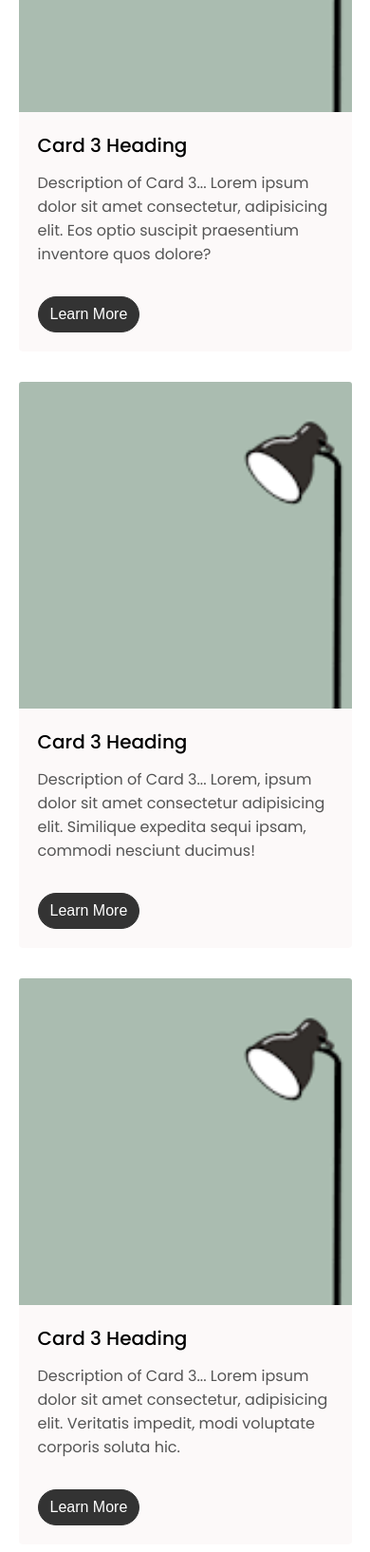
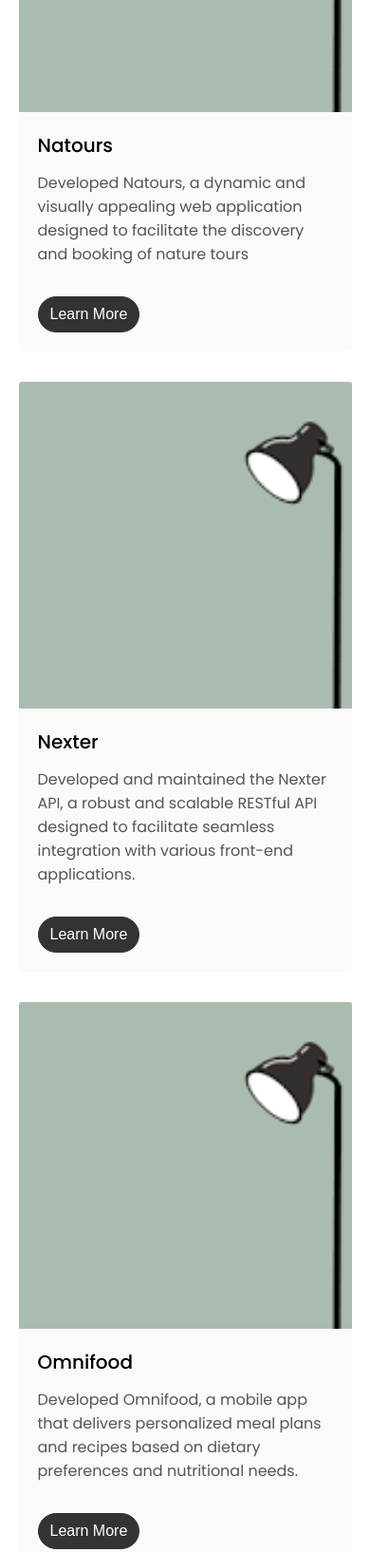
Before and after one commit to BrijeshSajeev/My_Portfolio, a plain HTML site: page index.html in a window 390 px wide. Shown: the part 3540-5174 px from the top of the page at 95% size. Drawn offline with Linux system fonts and the light colour scheme.

Commit message:
new: Added Projects'

```diff
--- a/index.html
+++ b/index.html
@@ -49,7 +49,7 @@
         <div class="btn-container">
           <button
             class="btn btn-color-2"
-            onclick="window.open('./assets/mr_brijesh.pdf')"
+            onclick="window.open('./assets/Brijesh_Resume.pdf')"
           >
             Download CV
           </button>
@@ -283,34 +283,33 @@
           <div class="card">
             <img src="img.png" class="card-img-top" alt="Card Image 3">
             <div class="card-body">
-              <h5 class="card-title">Card 3 Heading</h5>
-              <p class="card-text">Description of Card 3... Lorem ipsum dolor sit amet consectetur, adipisicing elit. Eos optio suscipit praesentium inventore quos dolore?
-              </p>
-                <button href="#" class="btn-card btn-card-primary">Learn More</button>
+              <h5 class="card-title">Natours</h5>
+              <p class="card-text">Developed Natours, a dynamic and visually appealing web application designed to facilitate the discovery and booking of nature tours</p>
+                <button  onclick="window.location.href='https://github.com/BrijeshSajeev/natours'" class="btn-card btn-card-primary">Learn More</button>
             </div>
           </div>
           <div class="card">
             <img src="img.png" class="card-img-top" alt="Card Image 3">
             <div class="card-body">
-              <h5 class="card-title">Card 3 Heading</h5>
-              <p class="card-text">Description of Card 3... Lorem, ipsum dolor sit amet consectetur adipisicing elit. Similique expedita sequi ipsam, commodi nesciunt ducimus!</p>
-              <button href="#" class="btn-card btn-card-primary">Learn More</button>
+              <h5 class="card-title">Nexter</h5>
+              <p class="card-text">Developed and maintained the Nexter API, a robust and scalable RESTful API designed to facilitate seamless integration with various front-end applications.     </p>
+              <button onclick="window.location.href='https://github.com/BrijeshSajeev/nexter'" class="btn-card btn-card-primary">Learn More</button>
             </div>
           </div>
           <div class="card">
             <img src="img.png" class="card-img-top" alt="Card Image 3">
             <div class="card-body">
-              <h5 class="card-title">Card 3 Heading</h5>
-              <p class="card-text">Description of Card 3... Lorem ipsum dolor sit amet consectetur, adipisicing elit. Veritatis impedit, modi voluptate corporis soluta hic.</p>
-              <button href="#" class="btn-card btn-card-primary">Learn More</button>
+              <h5 class="card-title">Omnifood</h5>
+              <p class="card-text">Developed Omnifood, a mobile app that delivers personalized meal plans and recipes based on dietary preferences and nutritional needs.</p>
+              <button onclick="window.location.href='https://omnifood-brijesh.netlify.app/'" class="btn-card btn-card-primary">Learn More</button>
             </div>
           </div>
           <div class="card">
             <img src="img.png" class="card-img-top" alt="Card Image 3">
             <div class="card-body">
-              <h5 class="card-title">Card 3 Heading</h5>
-              <p class="card-text">Description of Card 3... Lorem ipsum dolor sit amet consectetur adipisicing elit. Minus, facilis incidunt. Veritatis voluptatem sapiente iste.</p>
-              <button href="#" class="btn-card btn-card-primary">Learn More</button>
+              <h5 class="card-title">Mapty</h5>
+              <p class="card-text">Developed Mapty, a geolocation app for tracking workouts, integrating map APIs, local storage, and user-friendly interface.</p>
+              <button onclick="window.location.href='https://mapty-brijesh.netlify.app/'" class="btn-card btn-card-primary">Learn More</button>
             </div>
           </div>
         </div>
```
Also changed, not shown: assets/bank.jpg (deleted), assets/omnifood.jpg (deleted), assets/tour.jpg (deleted), 1 other file.
